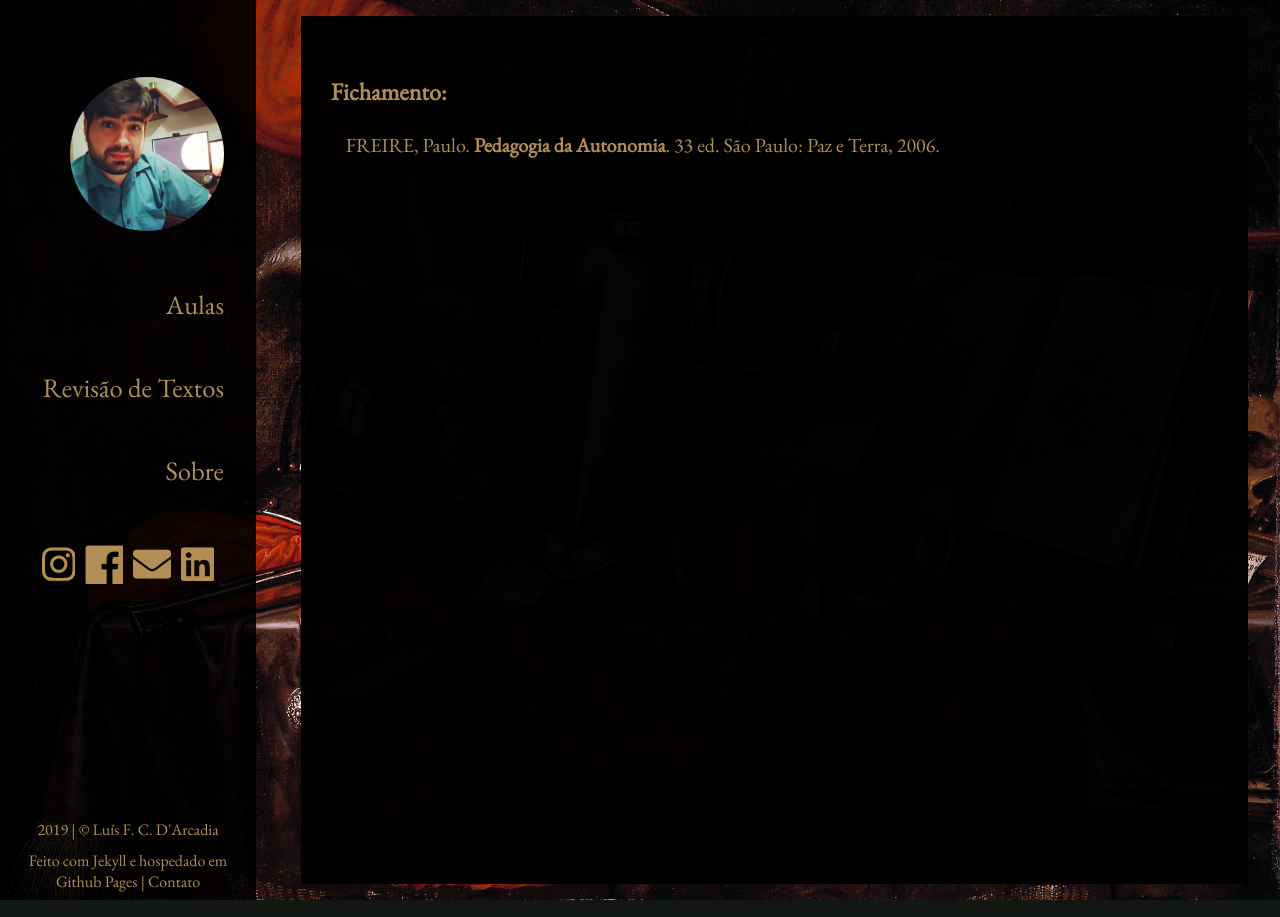
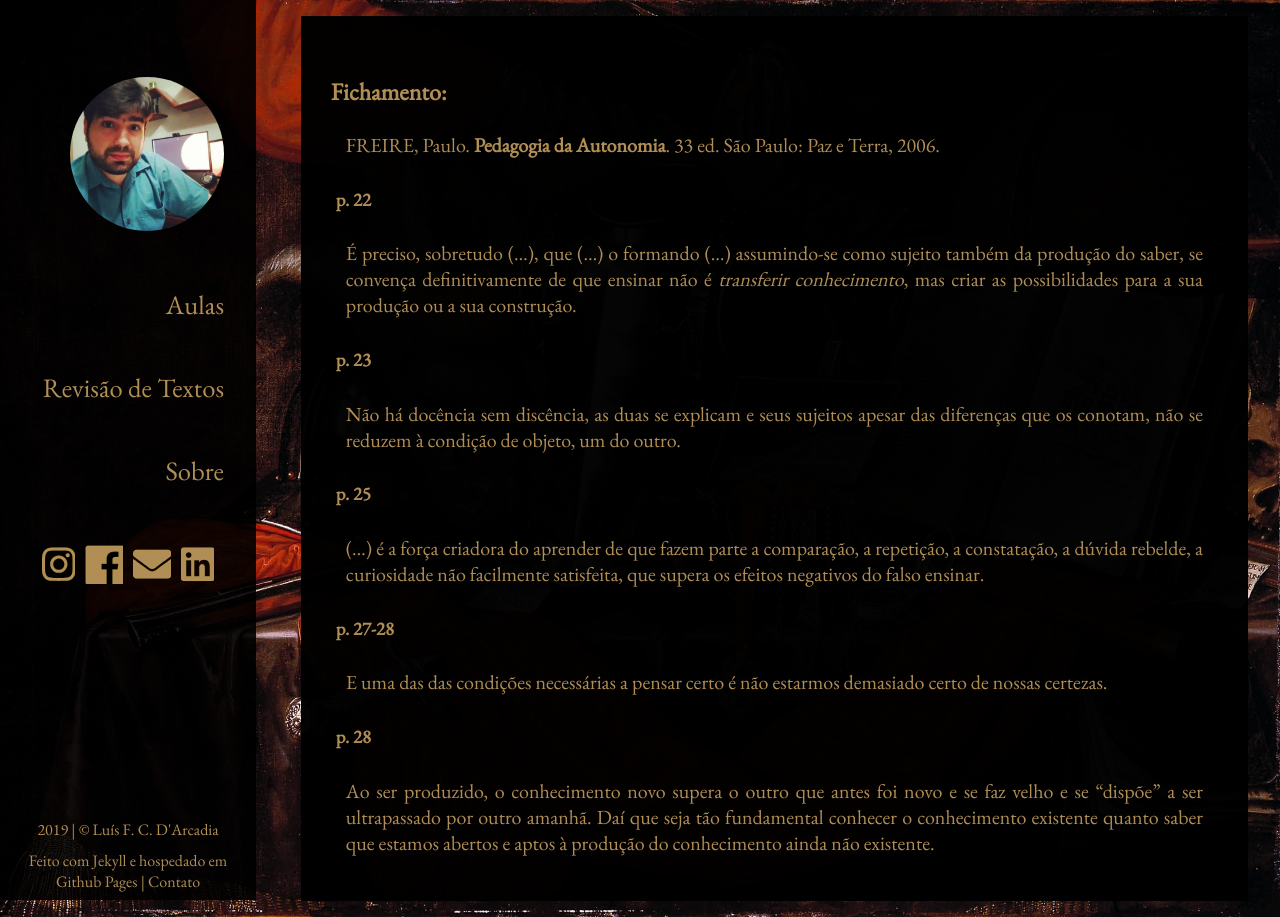
Before and after one commit to luisdarcadia/luisdarcadia.github.io, a Jekyll site: the page built from _fichamentos/freirepedagogiadaautonomia.md, in a window 1280 px wide. Built offline with Jekyll 4.4.1, drawn with Linux system fonts in a browser that asks for light colours; nearby versions of some CDN libraries.

Commit message:
fichamento paulo freire

```diff
--- a/_config.yml
+++ b/_config.yml
@@ -23,6 +23,7 @@ defaults:
       type: fichamentos
     values:
       layout: fichamento
+      comments: true
       title: "Fichamento"
   - scope:
       type: lusiadas
--- a/_fichamentos/freirepedagogiadaautonomia.md
+++ b/_fichamentos/freirepedagogiadaautonomia.md
@@ -4,3 +4,23 @@ titulo: "Pedagogia da autonomia"
 tipo: livro
 key: freire2006
 ---
+
+## p. 22
+
+É preciso, sobretudo (...), que (...) o formando (...) assumindo-se como sujeito também da produção do saber, se convença definitivamente de que ensinar não é *transferir conhecimento*, mas criar as possibilidades para a sua produção ou a sua construção.
+
+## p. 23
+
+Não há docência sem discência, as duas se explicam e seus sujeitos apesar das diferenças que os conotam, não se reduzem à condição de objeto, um do outro.
+
+## p. 25
+
+(...) é a força criadora do aprender de que fazem parte a comparação, a repetição, a constatação, a dúvida rebelde, a curiosidade não facilmente satisfeita, que supera os efeitos negativos do falso ensinar.
+
+## p. 27-28
+
+E uma das das condições necessárias a pensar certo é não estarmos demasiado certo de nossas certezas.
+
+## p. 28
+
+Ao ser produzido, o conhecimento novo supera o outro que antes foi novo e se faz velho e se "dispõe" a ser ultrapassado por outro amanhã. Daí que seja tão fundamental conhecer o conhecimento existente quanto saber que estamos abertos e aptos à produção do conhecimento ainda não existente.
```
